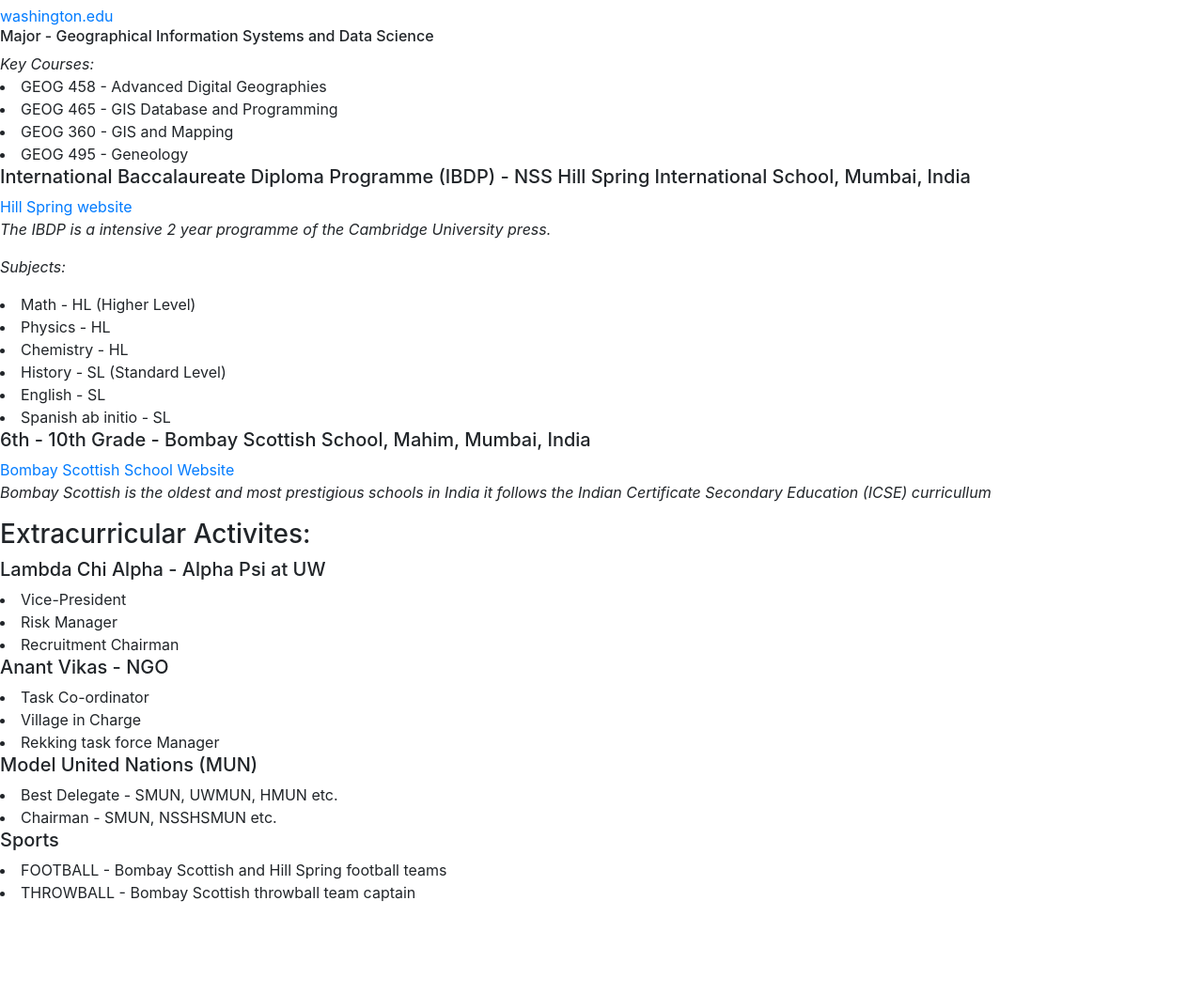
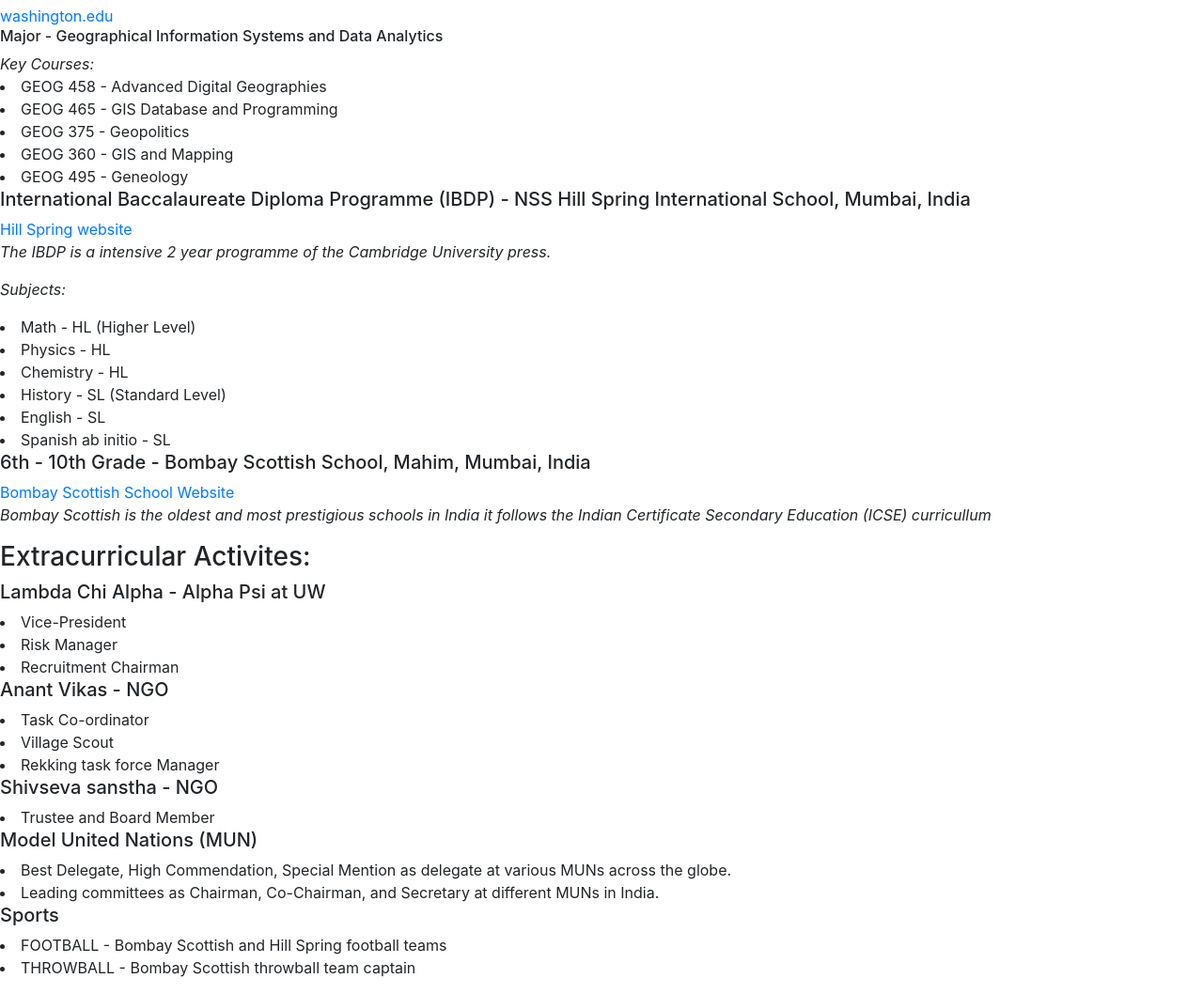
Before and after one commit to parthw98/parthw98.github.io, a website: page index.html in a window 1280 px wide. Shown: the part 584-1642 px from the top of the page at 94% size. Before the commit the page ends 1562 px from the top, so only its background shows below. Drawn offline with Linux system fonts and the light colour scheme.

Commit message:
resume updates

```diff
--- a/index.html
+++ b/index.html
@@ -36,11 +36,12 @@
   <h3>Education Qualifications:</h3>
   <h5>Graduation -  University of Washington, Seattle, USA</h5>
   <a href="washington.edu">washington.edu</a>
-  <h6>Major - Geographical Information Systems and Data Science</h6>
+  <h6>Major - Geographical Information Systems and Data Analytics</h6>
   <i>Key Courses:</i>
 
   <li>GEOG 458 - Advanced Digital Geographies</li>
   <li>GEOG 465 - GIS Database and Programming</li>
+  <li>GEOG 375 - Geopolitics</li>
   <li>GEOG 360 - GIS and Mapping</li>
   <li>GEOG 495 - Geneology</li>
 
@@ -75,12 +76,15 @@
 
   <h5>Anant Vikas - NGO</h5>
   <li>Task Co-ordinator</li>
-  <li>Village in Charge</li>
+  <li>Village Scout</li>
   <li>Rekking task force Manager</li>
 
+  <h5>Shivseva sanstha - NGO</h5>
+  <li>Trustee and Board Member</li>
+
   <h5>Model United Nations (MUN)</h5>
-  <li>Best Delegate - SMUN, UWMUN, HMUN etc.</li>
-  <li>Chairman - SMUN, NSSHSMUN etc.</li>
+  <li>Best Delegate, High Commendation, Special Mention as delegate at various MUNs across the globe.</li>
+  <li>Leading committees as Chairman, Co-Chairman, and Secretary at different MUNs in India.</li>
 
   <h5>Sports</h5>
   <li>FOOTBALL - Bombay Scottish and Hill Spring football teams</li>
```
Also changed, not shown: README.md.
